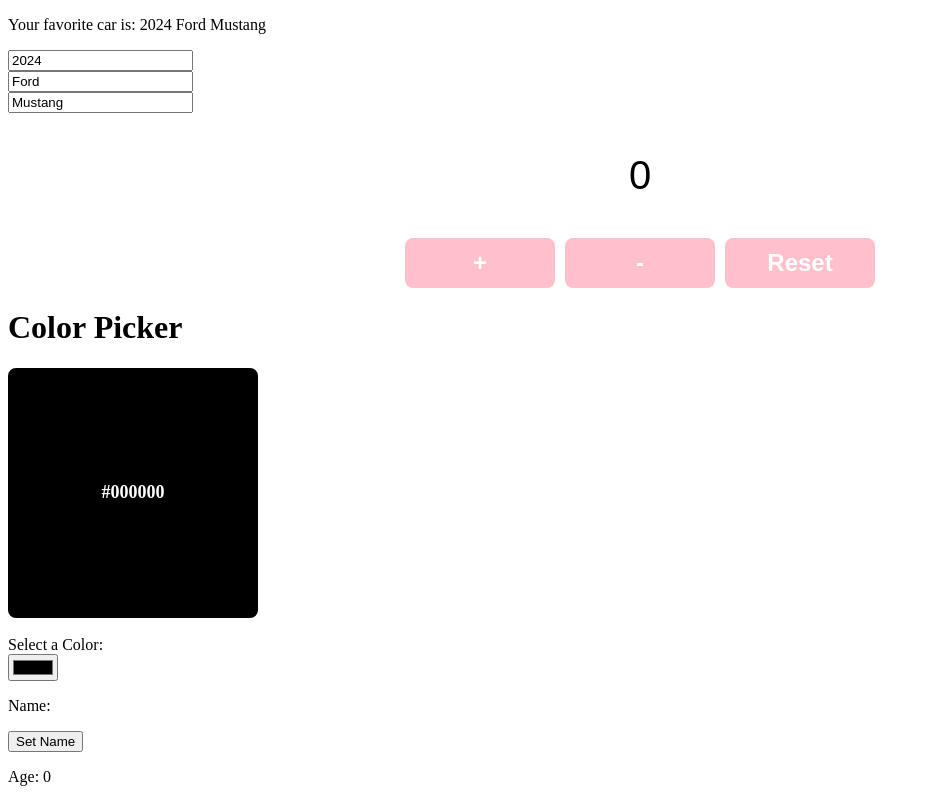
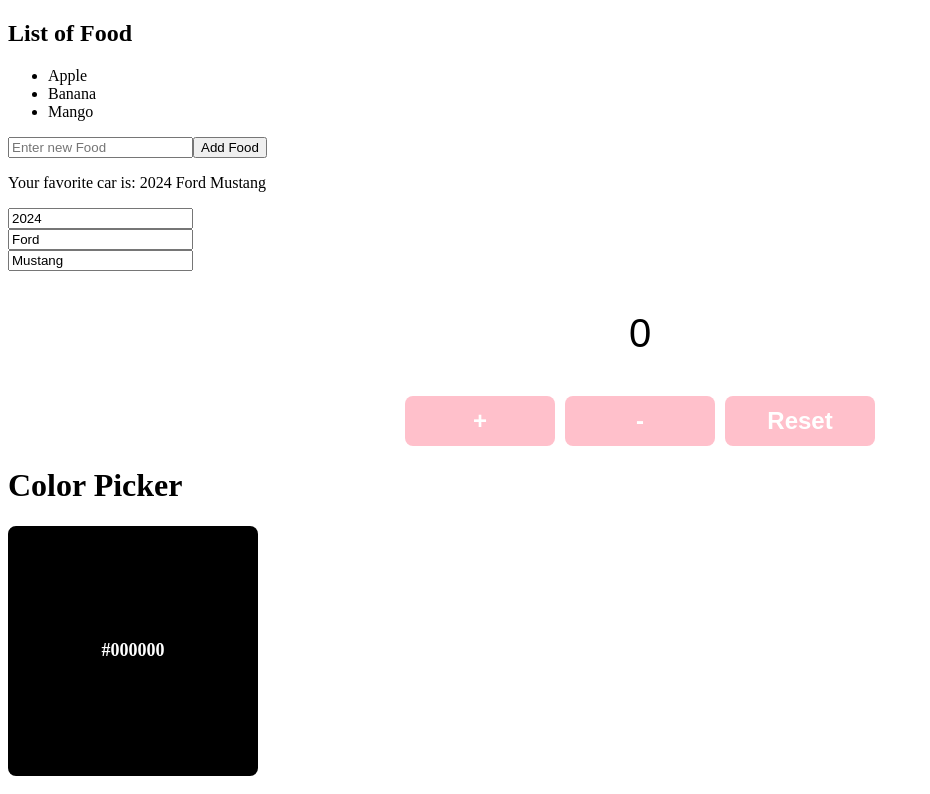
Before and after one commit to CheaRitheavatey/reactLearning, a React (Vite) app in the folder my-react/: page / in a window 1280 px wide. Shown: the top 794 px of the page, without its empty margins (0-930 px from the left). Built offline with nearby package versions, Linux system fonts and the light colour scheme; what type-check would draw is missing.

Commit message:
update array in state

```diff
--- a/my-react/src/App.jsx
+++ b/my-react/src/App.jsx
@@ -7,6 +7,7 @@
 import Counter from "./components/Counter"
 import ColorPicker from "./components/ColorPicker"
 import Car from "./components/Car"
+import MyComponent2 from "./components/MyComponent2"
 function App() {
        const vegetable = [{
             id:6,
@@ -50,6 +51,7 @@
             calorie: 110}]
   return (
     <>
+    <MyComponent2></MyComponent2>
     <Car></Car>
     <Counter></Counter>
     <ColorPicker></ColorPicker>
--- /dev/null
+++ b/my-react/src/components/MyComponent2.jsx
@@ -0,0 +1,32 @@
+import React, {useState} from 'react'
+
+function MyComponent2() {
+    const [food, setFood] = useState(["Apple", "Banana", "Mango"]);
+    function handleAddFood() {
+        const newFood = document.getElementById('foodInput').value;
+        document.getElementById('foodInput').value = "";
+        setFood(f => [...f , newFood]);
+    }
+
+    function removeFood(index) {
+        setFood(food.filter((_, i) => i !== index))
+
+    }
+    return (
+        <div>
+            <h2>List of Food</h2>
+            <ul>
+                {food.map((value, index) =>
+                <li key={index} onClick={() => removeFood(index)}>
+                    {value}
+                </li>)}
+            </ul>
+
+            <input type="text" placeholder='Enter new Food' id='foodInput'/>
+            <button onClick={handleAddFood}>Add Food</button>
+        </div>
+    );
+
+}
+
+export default MyComponent2
```
